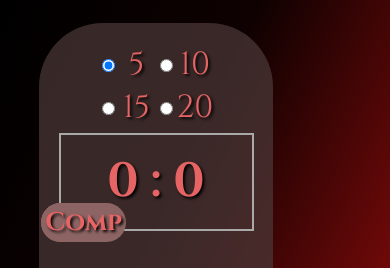
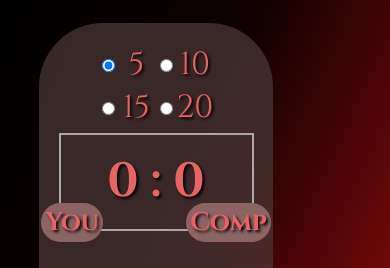
Before and after one commit to SteffTraenkler/JS_Game_RockPaperScissors, a plain HTML site: page index.html in a window 390 px wide. Shown: the top 268 px of the page. Drawn offline with Linux system fonts and the light colour scheme.

Commit message:
m query mistake cleared

```diff
--- a/assets/Styles/main.scss
+++ b/assets/Styles/main.scss
@@ -38,11 +38,16 @@ body{
                 h2{
                     position: absolute;
                     top:50%;
-                    left:-10%;
                     font-size: 0.8em;
                     background-color: rgb(141, 100, 100);
                     border-radius: 2em;
                     padding: 1% 2%;
+                }
+                .youTag{
+                    left: -10%;
+                }
+                .pcTag{
+                    right: -10%;
                 }
             }
             @media (min-width: 536px){
```
Also changed, not shown: assets/Styles/main.css, 1 other file.
